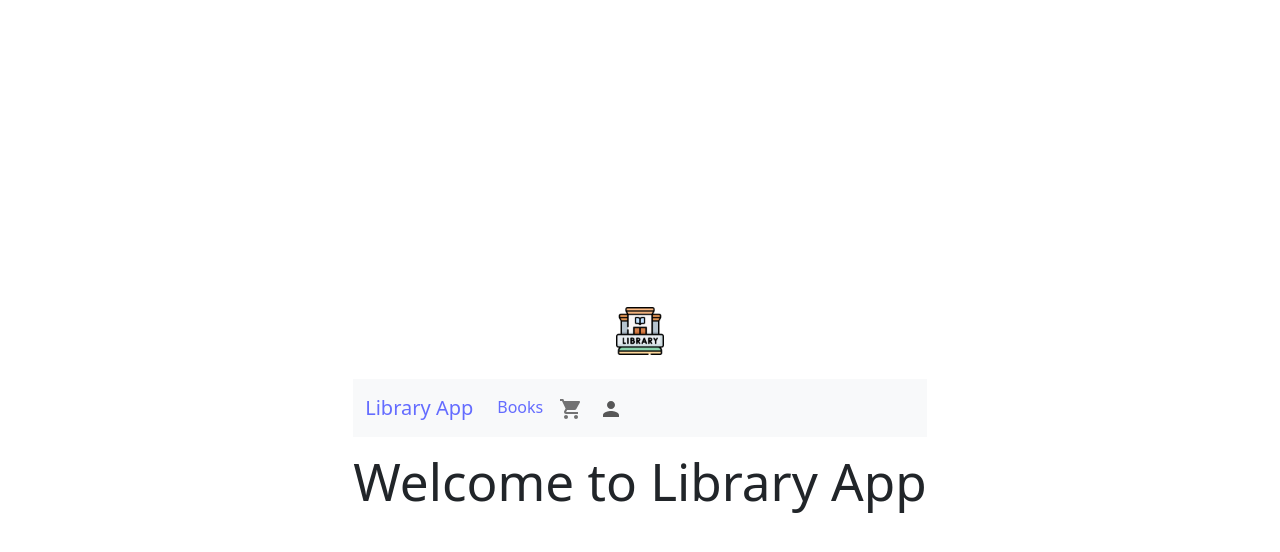
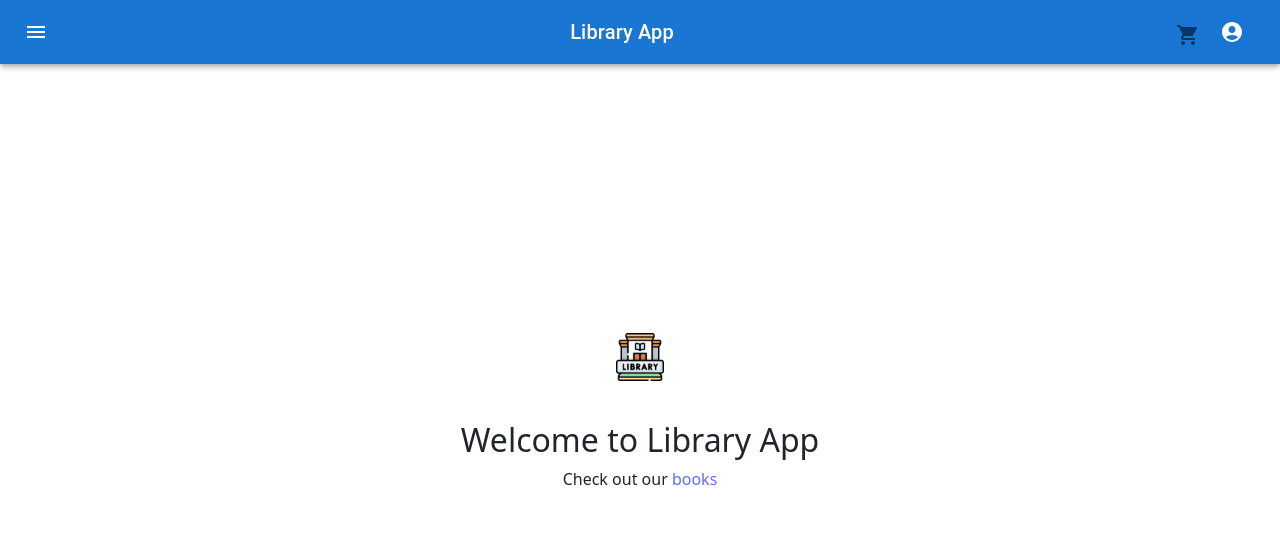
Before and after one commit to ckng0221/library-app, a React (Vite) app in the folder ui/: page / in a window 1280 px wide. Shown: the top 552 px of the page. Built offline with nearby package versions, Linux system fonts and the light colour scheme.

Commit message:
Update nav to mui

```diff
--- a/ui/src/components/Cart.tsx
+++ b/ui/src/components/Cart.tsx
@@ -4,7 +4,7 @@ import ShoppingCartIcon from '@mui/icons-material/ShoppingCart';
 
 function CartBadge({ count }: { count: number }) {
   return (
-    <Badge badgeContent={count} color="primary">
+    <Badge badgeContent={count} color="error">
       <ShoppingCartIcon color="action" />
     </Badge>
   );
--- /dev/null
+++ b/ui/src/components/Drawer.tsx
@@ -0,0 +1,83 @@
+import * as React from 'react';
+import Box from '@mui/material/Box';
+import SwipeableDrawer from '@mui/material/SwipeableDrawer';
+import List from '@mui/material/List';
+import Divider from '@mui/material/Divider';
+import ListItem from '@mui/material/ListItem';
+import ListItemButton from '@mui/material/ListItemButton';
+import ListItemIcon from '@mui/material/ListItemIcon';
+import ListItemText from '@mui/material/ListItemText';
+import InboxIcon from '@mui/icons-material/MoveToInbox';
+import MailIcon from '@mui/icons-material/Mail';
+
+type Anchor = 'top' | 'left' | 'bottom' | 'right';
+
+interface IProp {
+  openDrawer: { top: boolean; left: boolean; bottom: boolean; right: boolean };
+  setOpenDrawer: ({
+    top,
+    left,
+    bottom,
+    right,
+  }: {
+    top: boolean;
+    left: boolean;
+    bottom: boolean;
+    right: boolean;
+  }) => void;
+  DrawerListComp: any;
+}
+
+export default function Drawer(props: IProp) {
+  const toggleDrawer =
+    (anchor: Anchor, open: boolean) =>
+    (event: React.KeyboardEvent | React.MouseEvent) => {
+      if (
+        event &&
+        event.type === 'keydown' &&
+        ((event as React.KeyboardEvent).key === 'Tab' ||
+          (event as React.KeyboardEvent).key === 'Shift')
+      ) {
+        return;
+      }
+
+      props.setOpenDrawer({ ...props.openDrawer, [anchor]: open });
+    };
+
+  const list = (anchor: Anchor) => (
+    <Box
+      sx={{ width: anchor === 'top' || anchor === 'bottom' ? 'auto' : 250 }}
+      role="presentation"
+      onClick={toggleDrawer(anchor, false)}
+      onKeyDown={toggleDrawer(anchor, false)}
+    >
+      <List>
+        {['Inbox', 'Starred', 'Send email', 'Drafts'].map((text, index) => (
+          <ListItem key={text} disablePadding>
+            <ListItemButton>
+              <ListItemIcon>{props.listIcon}</ListItemIcon>
+              <ListItemText primary={text} />
+            </ListItemButton>
+          </ListItem>
+        ))}
+      </List>
+    </Box>
+  );
+
+  return (
+    <div>
+      {(['left', 'right', 'top', 'bottom'] as const).map((anchor) => (
+        <React.Fragment key={anchor}>
+          <SwipeableDrawer
+            anchor={anchor}
+            open={props.openDrawer[anchor]}
+            onClose={toggleDrawer(anchor, false)}
+            onOpen={toggleDrawer(anchor, true)}
+          >
+            {props.DrawerListComp}
+          </SwipeableDrawer>
+        </React.Fragment>
+      ))}
+    </div>
+  );
+}
--- a/ui/src/pages/BookDetails.tsx
+++ b/ui/src/pages/BookDetails.tsx
@@ -1,11 +1,13 @@
 import AddShoppingCartIcon from '@mui/icons-material/AddShoppingCart';
 import {
+  Breadcrumbs,
   Button,
   Card,
   CardActions,
   CardContent,
   CardMedia,
   Grid,
+  Link,
   Typography,
 } from '@mui/material';
 import { useEffect, useState } from 'react';
@@ -15,6 +17,7 @@ import { IBook } from '../interfaces/book';
 import sampleBook from '/sample-book.webp';
 import { ICart } from '../interfaces/cart';
 import AlertComp from '../components/Alert';
+import { Link as RouterLink } from 'react-router-dom';
 
 interface IProps {
   cartItems: ICart[];
@@ -61,6 +64,21 @@ function BookDetails(props: IProps) {
 
   return (
     <>
+      <Breadcrumbs aria-label="breadcrumb">
+        <Link underline="hover" color="inherit" to="/" component={RouterLink}>
+          Home
+        </Link>
+        <Link
+          underline="hover"
+          color="inherit"
+          to="/books"
+          component={RouterLink}
+        >
+          Books
+        </Link>
+        <Typography color="text.primary">{book.title}</Typography>
+      </Breadcrumbs>
+      <br />
       <Card sx={{ minWidth: 275 }}>
         <CardContent>
           <Typography sx={{ fontSize: 14 }} color="text.secondary" gutterBottom>
--- a/ui/src/pages/Books.tsx
+++ b/ui/src/pages/Books.tsx
@@ -1,8 +1,9 @@
 import { useEffect, useState } from 'react';
 import { IBook } from '../interfaces/book';
-import { Link } from 'react-router-dom';
+import { Link as RouterLink } from 'react-router-dom';
 import { getBooks } from '../api/book-api';
 import { DataGrid, GridColDef } from '@mui/x-data-grid';
+import { Breadcrumbs, Link, Typography } from '@mui/material';
 
 function BookTable() {
   const [books, setBooks] = useState<IBook[]>([]);
@@ -27,7 +28,11 @@ function BookTable() {
       field: 'title',
       headerName: 'Title',
       renderCell: (params) => {
-        return <Link to={`/books/${params.id}`}>{params.formattedValue}</Link>;
+        return (
+          <RouterLink to={`/books/${params.id}`}>
+            {params.formattedValue}
+          </RouterLink>
+        );
       },
     },
     { field: 'author', headerName: 'Author' },
@@ -45,6 +50,14 @@ function BookTable() {
   });
 
   return (
+    <>
+      <Breadcrumbs aria-label="breadcrumb">
+        <Link underline="hover" color="inherit" to="/" component={RouterLink}>
+          Home
+        </Link>
+        <Typography color="text.primary">Books</Typography>
+      </Breadcrumbs>
+      <br />
       <div style={{ height: 400, width: '100%' }}>
         <DataGrid
           rows={rows}
@@ -57,6 +70,7 @@ function BookTable() {
           pageSizeOptions={[1, 10]}
         />
       </div>
+    </>
   );
 }
 
--- a/ui/src/pages/Home.tsx
+++ b/ui/src/pages/Home.tsx
@@ -1,5 +1,12 @@
+import { Link } from 'react-router-dom';
+
 const Home = () => {
-  return <h1>Welcome to Library App</h1>;
+  return (
+    <>
+      <h2>Welcome to Library App</h2>
+      Check out our <Link to="/books">books</Link>
+    </>
+  );
 };
 
 export default Home;
--- a/ui/src/pages/Layout.tsx
+++ b/ui/src/pages/Layout.tsx
@@ -1,43 +1,161 @@
-import { Link, Outlet } from 'react-router-dom';
+import AccountCircle from '@mui/icons-material/AccountCircle';
+import HomeIcon from '@mui/icons-material/Home';
+import MenuIcon from '@mui/icons-material/Menu';
+import MenuBookIcon from '@mui/icons-material/MenuBook';
+import {
+  Divider,
+  List,
+  ListItem,
+  ListItemButton,
+  ListItemIcon,
+  ListItemText,
+} from '@mui/material';
+import AppBar from '@mui/material/AppBar';
+import Box from '@mui/material/Box';
+import IconButton from '@mui/material/IconButton';
+import Menu from '@mui/material/Menu';
+import MenuItem from '@mui/material/MenuItem';
+import Toolbar from '@mui/material/Toolbar';
+import Typography from '@mui/material/Typography';
+import { useState } from 'react';
+import { Link, Navigate, Outlet } from 'react-router-dom';
+import Cart from '../components/Cart';
+import DrawerComp from '../components/Drawer';
+import { ICart } from '../interfaces/cart';
 import libraryIcon from '/library-icon.png';
-import Container from 'react-bootstrap/Container';
-import Nav from 'react-bootstrap/Nav';
-import Navbar from 'react-bootstrap/Navbar';
-import Cart from '../components/Cart';
-import { ICart } from '../interfaces/cart';
-import PersonIcon from '@mui/icons-material/Person';
-
 interface IProps {
   cartItems: ICart[];
 }
 
-function NavBar(props: IProps) {
+function MenuAppBar(props: IProps) {
+  const [anchorEl, setAnchorEl] = useState<null | HTMLElement>(null);
+  const [openDrawer, setOpenDrawer] = useState({
+    top: false,
+    left: false,
+    bottom: false,
+    right: false,
+  });
+
+  const handleMenu = (event: React.MouseEvent<HTMLElement>) => {
+    setAnchorEl(event.currentTarget);
+  };
+
+  const handleClose = () => {
+    setAnchorEl(null);
+  };
+
+  Navigate;
+
   return (
-    <Navbar expand="lg" className="bg-body-tertiary">
-      <Container>
-        <Navbar.Brand>
-          <Link to="">Library App</Link>
-        </Navbar.Brand>
-        <Navbar.Toggle aria-controls="basic-navbar-nav" />
-        <Navbar.Collapse id="basic-navbar-nav">
-          <Nav className="me-auto">
-            <Nav.Link>
-              <Link to="books">Books</Link>
-            </Nav.Link>
-            <Nav.Link>
-              <Link to="checkout">
-                <Cart cartItems={props.cartItems} />
+    <>
+      <Box sx={{ flexGrow: 1 }}>
+        <AppBar>
+          <Toolbar>
+            <IconButton
+              size="large"
+              edge="start"
+              color="inherit"
+              aria-label="menu"
+              sx={{ mr: 2 }}
+              onClick={() =>
+                setOpenDrawer({
+                  left: true,
+                  right: false,
+                  top: false,
+                  bottom: false,
+                })
+              }
+            >
+              <MenuIcon />
+            </IconButton>
+            <Typography variant="h6" component="div" sx={{ flexGrow: 1 }}>
+              <Link to="/" style={{ color: '#FFF' }}>
+                Library App
               </Link>
-            </Nav.Link>
-            <Nav.Link>
-              <PersonIcon />
-            </Nav.Link>
-          </Nav>
-        </Navbar.Collapse>
-      </Container>
-    </Navbar>
+            </Typography>
+            {
+              <div>
+                <IconButton>
+                  <Link to="checkout" id="checkout">
+                    <Cart cartItems={props.cartItems} />
+                  </Link>
+                </IconButton>
+                <IconButton
+                  size="large"
+                  aria-label="account of current user"
+                  aria-controls="menu-appbar"
+                  aria-haspopup="true"
+                  onClick={handleMenu}
+                  color="inherit"
+                >
+                  <AccountCircle />
+                </IconButton>
+
+                <Menu
+                  id="menu-appbar"
+                  anchorEl={anchorEl}
+                  anchorOrigin={{
+                    vertical: 'top',
+                    horizontal: 'right',
+                  }}
+                  keepMounted
+                  transformOrigin={{
+                    vertical: 'top',
+                    horizontal: 'right',
+                  }}
+                  open={Boolean(anchorEl)}
+                  onClose={handleClose}
+                >
+                  <MenuItem onClick={handleClose}>Profile</MenuItem>
+                  <MenuItem onClick={handleClose}>My account</MenuItem>
+                </Menu>
+              </div>
+            }
+          </Toolbar>
+        </AppBar>
+      </Box>
+      <DrawerComp
+        openDrawer={openDrawer}
+        setOpenDrawer={setOpenDrawer}
+        DrawerListComp={<DrawerList />}
+      />
+    </>
   );
 }
+
+const DrawerList = () => (
+  <Box
+    role="presentation"
+    // onClick={toggleDrawer('left', false)}
+    // onKeyDown={toggleDrawer('left', false)}
+  >
+    <List>
+      <ListItem disablePadding>
+        <Link id="home" to="/">
+          <ListItemButton>
+            <ListItemIcon>
+              <HomeIcon />
+            </ListItemIcon>
+            <ListItemText primary={'Home'} />
+          </ListItemButton>
+        </Link>
+      </ListItem>
+    </List>
+    <Divider />
+    <List>
+      <ListItem disablePadding>
+        <Link id="books" to="/books">
+          <ListItemButton>
+            <ListItemIcon>
+              <MenuBookIcon />
+            </ListItemIcon>
+            <ListItemText primary={'Books'} />
+          </ListItemButton>
+        </Link>
+      </ListItem>
+    </List>
+  </Box>
+);
 
 const Layout = (props: IProps) => {
   return (
@@ -47,7 +165,7 @@ const Layout = (props: IProps) => {
           <img src={libraryIcon} className="logo" alt="Library icon" />
         </Link>
       </div>
-      <NavBar cartItems={props.cartItems} />
+      <MenuAppBar cartItems={props.cartItems} />
       <p></p>
       <Outlet />
     </>
```
Lines whose indentation alone changed are shown as unchanged.
